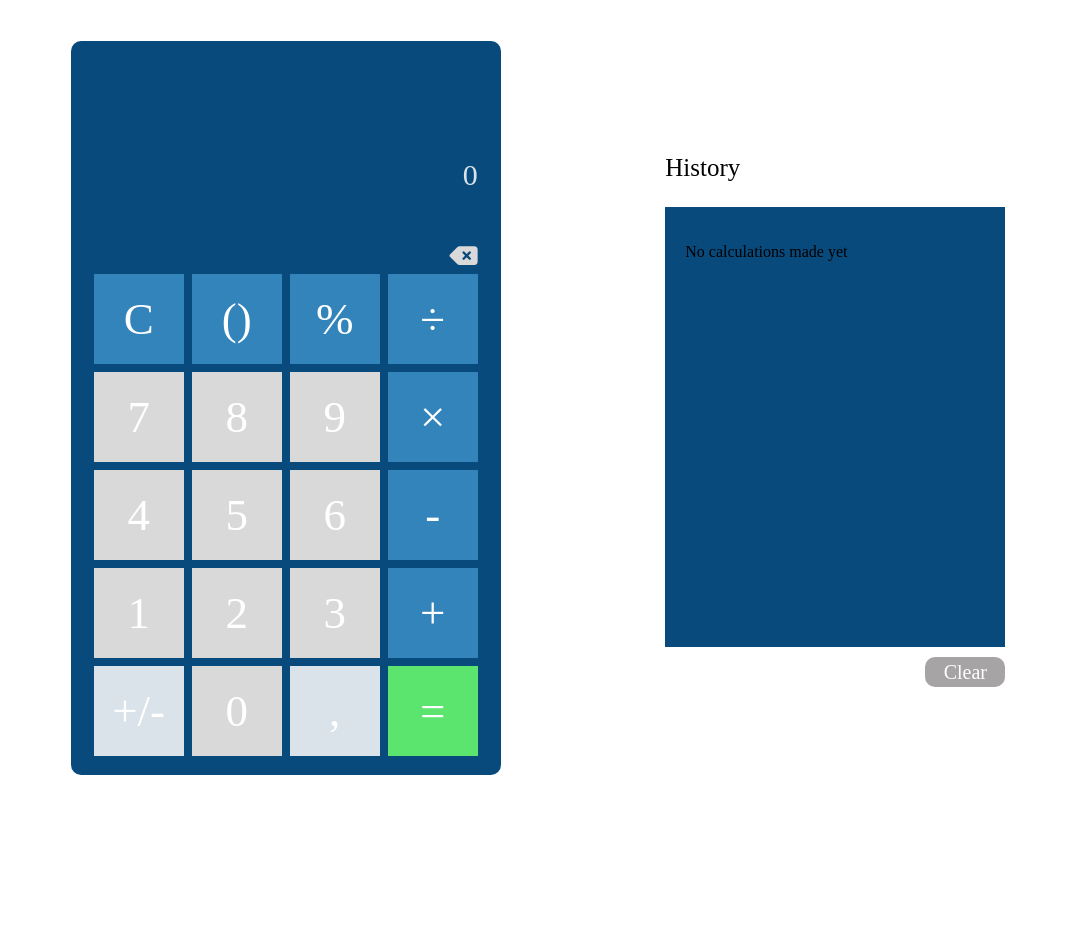
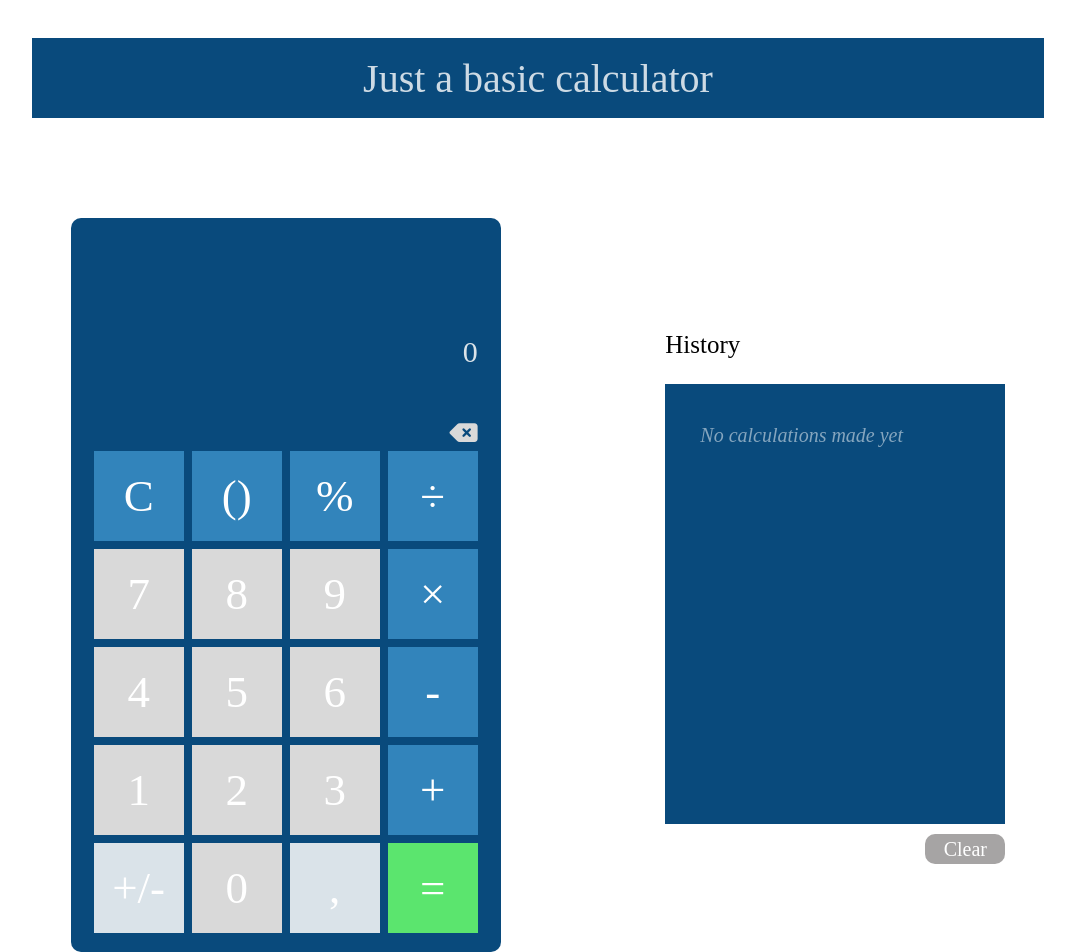
Before and after one commit to MajorEphraim/basic-calculator, a plain HTML site: page index.html in a window 1280 px wide. Shown: the whole page, without its empty margins (102-1177 px from the left). Before the commit the page ends 816 px from the top, so only its background shows below. Drawn offline with Linux system fonts and the light colour scheme.

Commit message:
inserted a heading

```diff
--- a/index.html
+++ b/index.html
@@ -10,6 +10,11 @@
 </head>
 <body>
     <div class="container">
+        <View class="heading-container">
+            <p class="heading">Just a basic calculator</p>
+        </View>
+       <div class="calculator-history">
+
         <div class="calculator">
             <div class="screen">
                 <input id="operation" maxlength="14"/>
@@ -128,6 +133,7 @@
                 </div>
             </div>
         </div>
+       </div>
     </div>
 </body>
 </html>
--- a/style.css
+++ b/style.css
@@ -2,9 +2,33 @@
     width: 100%;
     height: 100vh;
     display: flex;
+    flex-direction: column;
+    align-items: center;
+}
+
+.calculator-history{
+    width: 100%;
+    display: flex;
     flex-direction: row;
     align-items: center;
     justify-content: space-evenly;
+}
+
+.heading-container{
+    height: 80px;
+    width: 80%;
+    background-color:#094A7C ;
+    margin-bottom: 100px;
+    margin-top: 30px;
+    display: flex;
+    justify-content: center;
+    align-items: center;
+}
+
+.heading{
+    color: #fff;
+    font-size: 40px;
+    opacity: 0.8;
 }
 
 .calculator{
@@ -146,7 +170,7 @@
     font-size: 20px;
 }
 
-.placeholder{
+#placeholder{
     font-style: italic;
     font-size: 20px;
     color: #fff;
```
